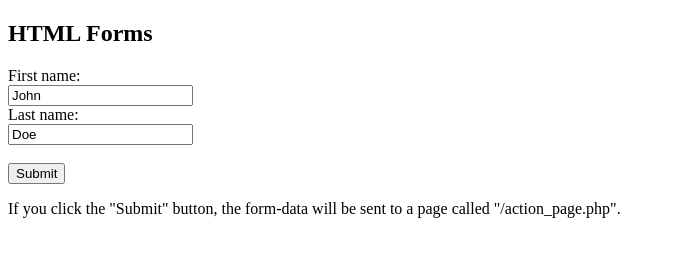
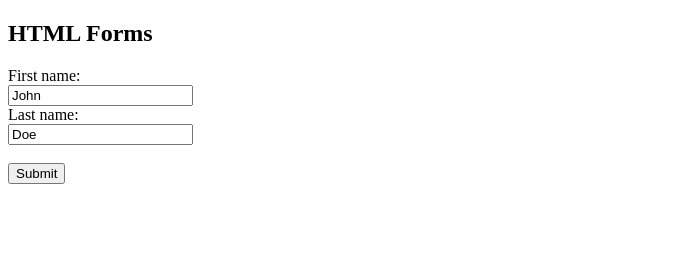
Before and after one commit to SunandaDCI/my-first-github-repo, a plain HTML site: page index.html in a window 1280 px wide. Shown: the whole page, without its empty margins (0-675 px from the left). Drawn offline with Linux system fonts and the light colour scheme.

```diff
--- a/index.html
+++ b/index.html
@@ -16,6 +16,5 @@
       <input type="submit" value="Submit">
     </form>
 
-    <p>If you click the "Submit" button, the form-data will be sent to a page called "/action_page.php".</p>
 </body>
 </html>
```
Also changed, not shown: display.html (+1 -1 lines), 1 other file.
